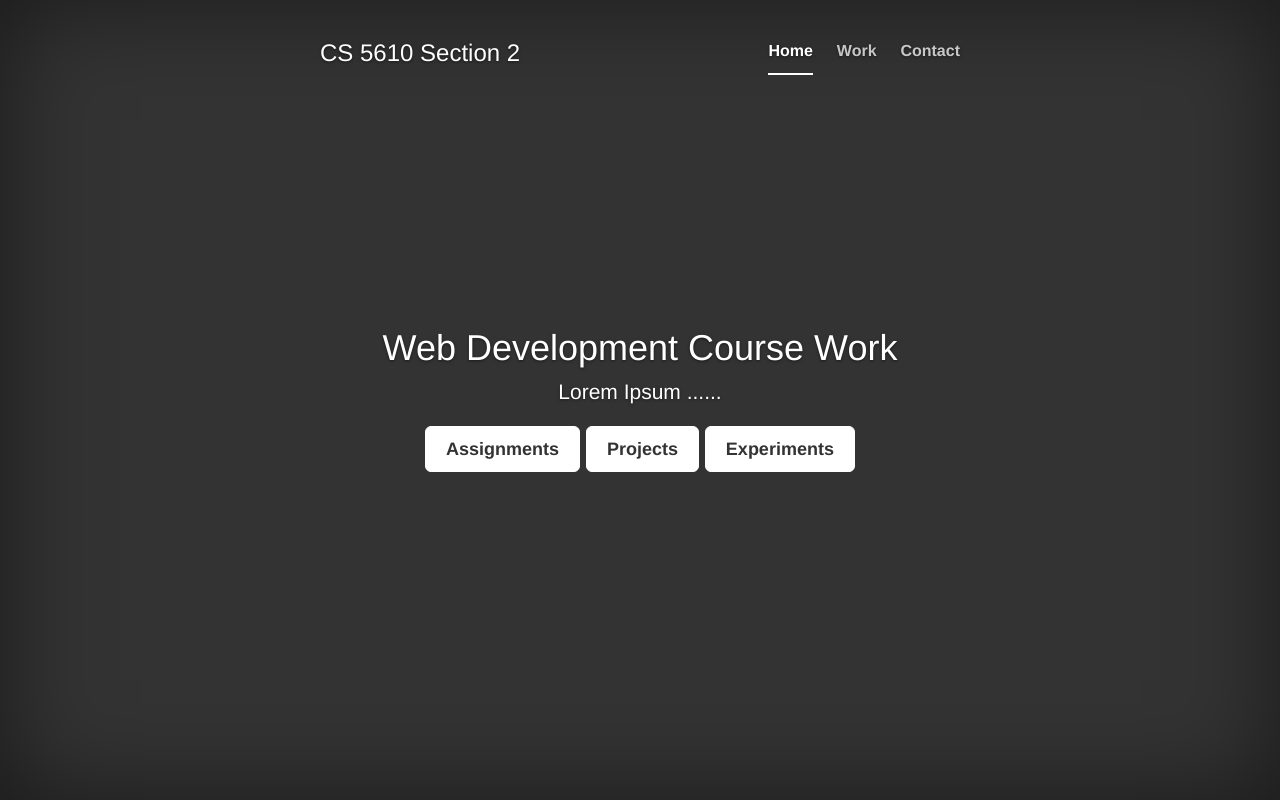
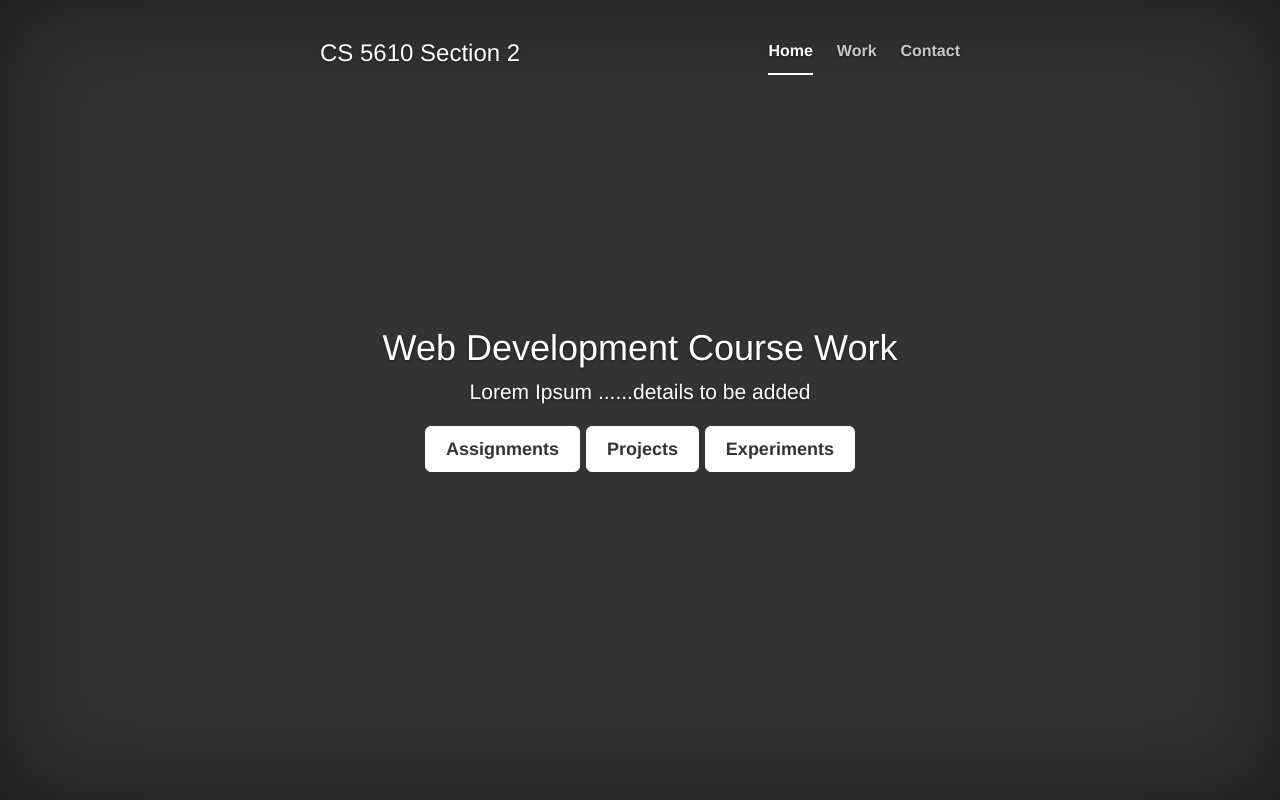
Before and after one commit to kcmuths/WebDevSp16, a website: page public/index.html in a window 1280 px wide. Drawn offline with nearby package versions, Linux system fonts and the light colour scheme.

```diff
--- a/public/index.html
+++ b/public/index.html
@@ -43,7 +43,7 @@
 
             <div class="inner cover">
                 <h1 class="cover-heading">Web Development Course Work</h1>
-                <p class="lead">Lorem Ipsum ......</p>
+                <p class="lead">Lorem Ipsum ......details to be added</p>
                 <p class="lead">
                     <a href="assignment/client/index.html" class="btn btn-lg btn-default">Assignments</a>
                     <a href="Project/Threads/views/index.view.html" class="btn btn-lg btn-default">Projects</a>
```
